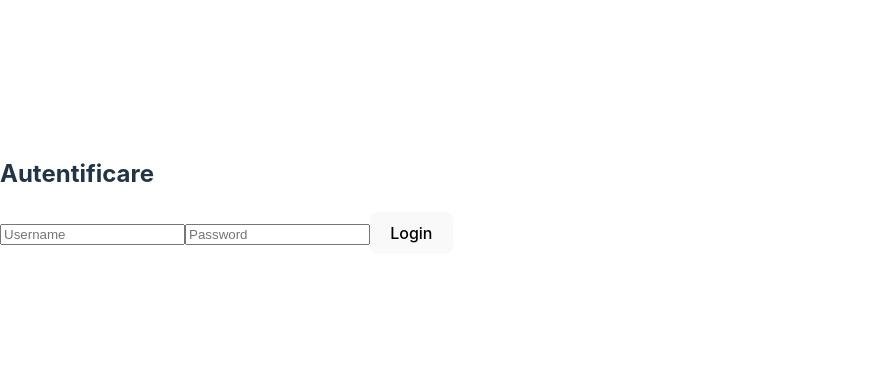
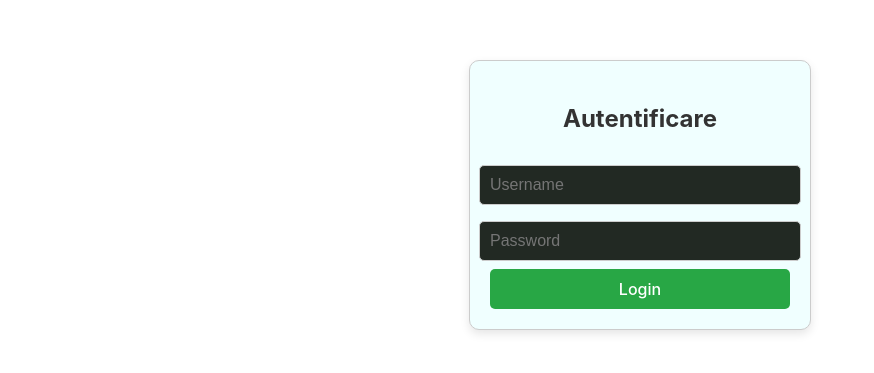
Before and after one commit to unibuc-cs/software-engineering-product-studenti-straini, a React (Vite) app in the folder taskmaster-frontend/: page /auth in a window 1280 px wide. Shown: the part 205-578 px from the top of the page, without its empty margins (0-874 px from the left). Built offline with nearby package versions, Linux system fonts and the light colour scheme.

Commit message:
Stilizare pagina login

```diff
--- a/taskmaster-frontend/src/pages/Login.jsx
+++ b/taskmaster-frontend/src/pages/Login.jsx
@@ -1,5 +1,6 @@
 import React, { useState } from "react"; //cream o componenta React
 import api from "../services/api"; //am importat api din api.js
+import "../styles/Login.css";
 
 const Login = () => {
     const [username, setUsername] = useState("");
--- /dev/null
+++ b/taskmaster-frontend/src/styles/Login.css
@@ -0,0 +1,60 @@
+body, html {
+    height: 100%;
+    margin: 0;
+    display: flex;
+    justify-content: center;
+    align-items: center;
+}
+
+
+form {
+    display: flex;
+    flex-direction: column;
+    align-items: center;
+    justify-content: center;
+    width: 300px;
+    margin: 50px auto;
+    padding: 20px;
+    border: 1px solid #ccc;
+    border-radius: 10px;
+    background: azure;
+    box-shadow: 0px 4px 10px rgba(0, 0, 0, 0.1);
+}
+
+h2 {
+    margin-bottom: 20px;
+    color: #333;
+}
+
+input {
+    width: 100%;
+    padding: 10px;
+    margin: 8px 0;
+    border: 1px solid #ccc;
+    border-radius: 5px;
+    font-size: 16px;
+    background-color: #222923;
+    color: #f9f9f9;
+
+}
+
+button {
+    width: 100%;
+    padding: 10px;
+    background: #28a745;
+    color: white;
+    border: none;
+    border-radius: 5px;
+    font-size: 16px;
+    cursor: pointer;
+    transition: background 0.3s;
+}
+
+button:hover {
+    background: #218838;
+}
+
+input:focus {
+    border-color: #007bff;
+    outline: none;
+}
```
